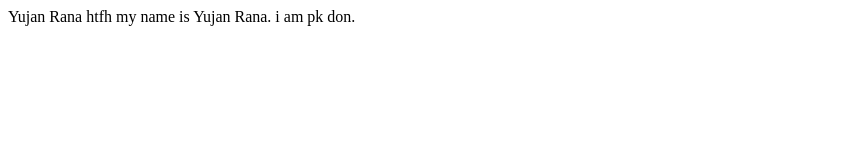
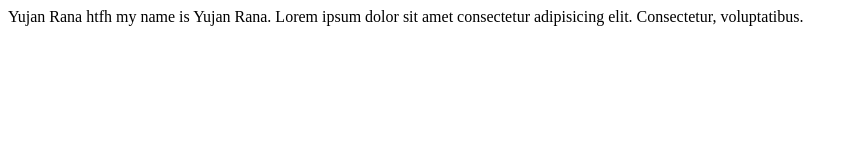
Before and after one commit to Yujan123/trainingithub, a plain HTML site: page index.html in a window 1280 px wide. Shown: the whole page, without its empty margins (0-857 px from the left). Drawn offline with Linux system fonts and the light colour scheme.

Commit message:
Revert "Day24"

```diff
--- a/index.html
+++ b/index.html
@@ -9,9 +9,7 @@
      Yujan Rana htfh
      my name is Yujan Rana.
 
-     i am pk don.
-
-
+     Lorem ipsum dolor sit amet consectetur adipisicing elit. Consectetur, voluptatibus.
 
 </body>
 </html>
```
